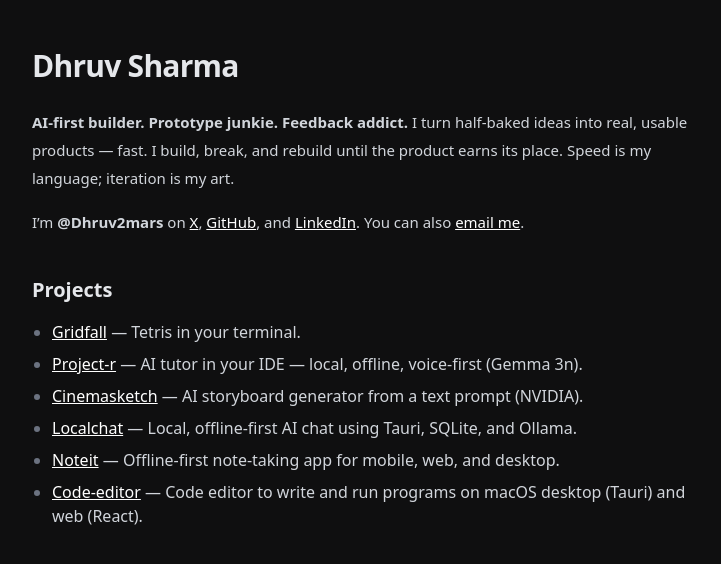
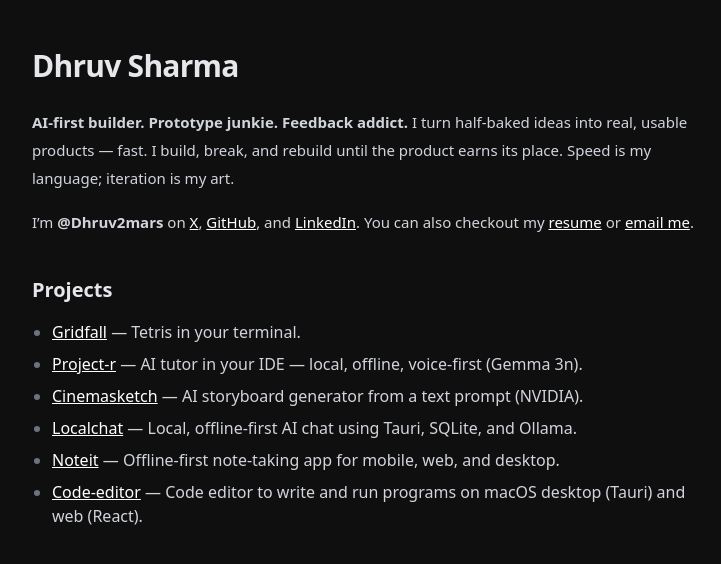
Before and after one commit to Dhruv2mars/portfolio, a Next.js app: page / in a window 1280 px wide. Shown: the top 564 px of the page, without its empty margins (272-993 px from the left). Built offline with nearby package versions, Linux system fonts and the light colour scheme.

Commit message:
added resume

```diff
--- a/app/page.tsx
+++ b/app/page.tsx
@@ -17,7 +17,8 @@
           I’m <strong>@Dhruv2mars</strong> on{' '}
           <a href="https://x.com/Dhruv2mars" target="_blank" rel="noopener noreferrer">X</a>,{' '}
           <a href="https://github.com/Dhruv2mars" target="_blank" rel="noopener noreferrer">GitHub</a>, and{' '}
-          <a href="http://linkedin.com/in/dhruv2mars" target="_blank" rel="noopener noreferrer">LinkedIn</a>. You can also{' '}
+          <a href="http://linkedin.com/in/dhruv2mars" target="_blank" rel="noopener noreferrer">LinkedIn</a>. You can also checkout my{' '}
+          <a href="/DhruvSharmaResume.pdf" target="_blank" rel="noopener noreferrer">resume</a> or{' '}
           <a href="mailto:Dhruv2mars@gmail.com" target="_blank" rel="noopener noreferrer">email me</a>.
         </p>
       </section>
```
Also changed, not shown: 1 other file (tests, documents, lock files or other folders).
